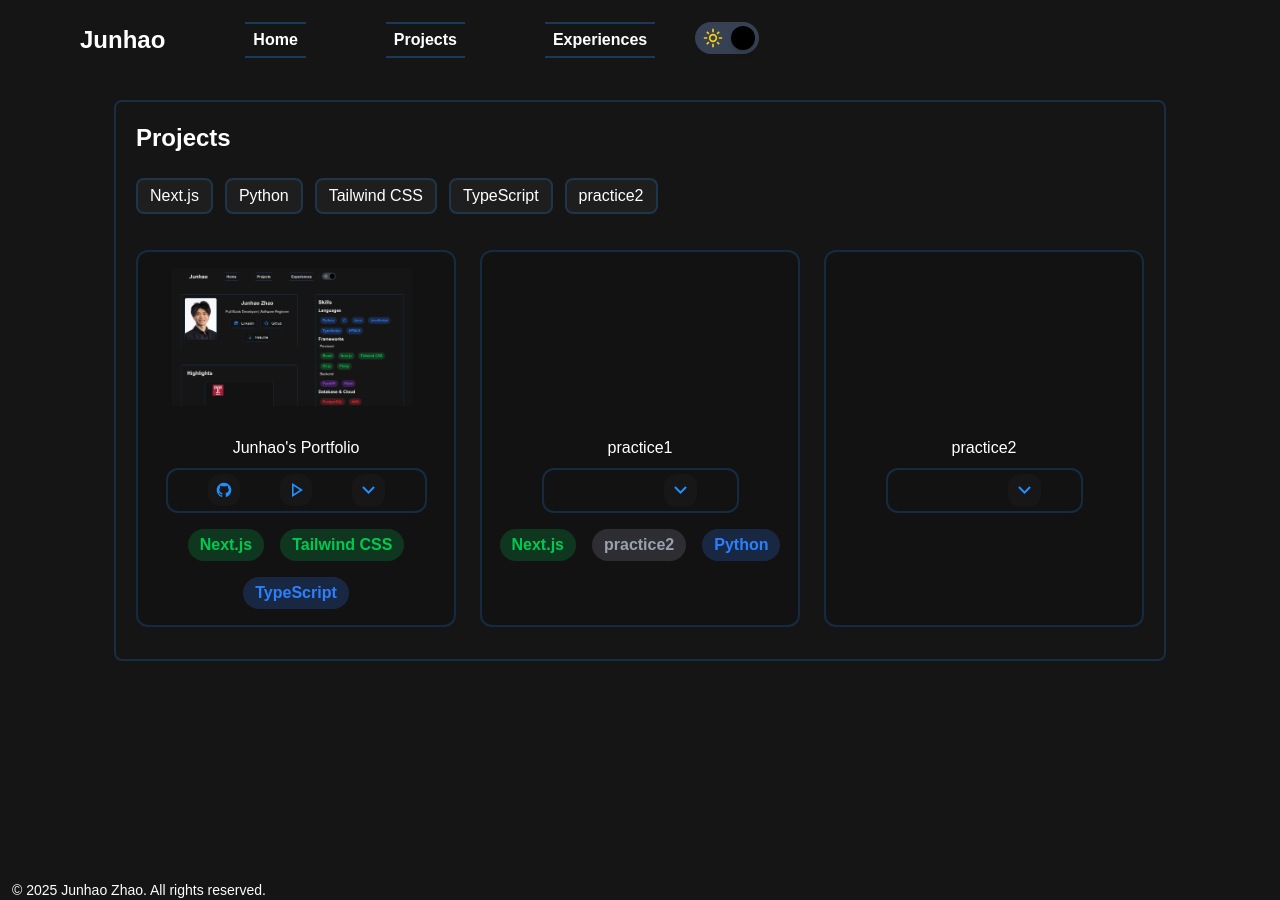
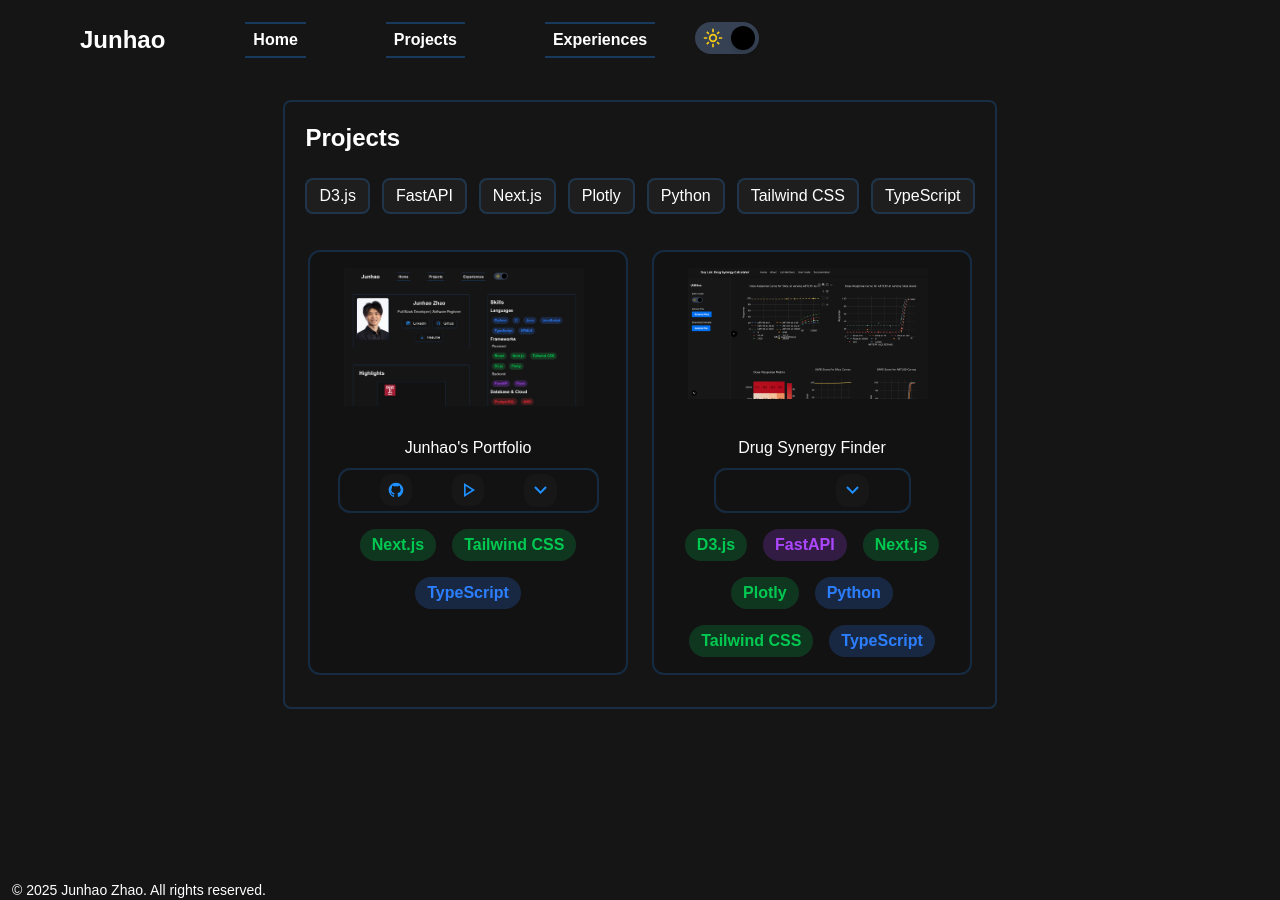
Before and after one commit to jzhao234/JunhaoZhao_Portfolio, a Next.js app: page /projects in a window 1280 px wide. Built offline with nearby package versions, Linux system fonts and the light colour scheme.

Commit message:
added new project for projects section (drug synergy finder)

```diff
--- a/src/components/Project/ProjectCard.tsx
+++ b/src/components/Project/ProjectCard.tsx
@@ -15,20 +15,18 @@ export default function ProjectCard() {
       description2: "- Deployed project using vercel",
       description3: "- Learned to adapt application to different display sizes",
       skills: ["Next.js", "TypeScript", "Tailwind CSS"],
-      sections: ["Frontend", "Language", "Tailwind CSS"],
       githubLink: "https://github.com/jzhao234/JunhaoZhao_Portfolio",
       demoLink: "https://junhao-zhao-portfolio.vercel.app",
     },
     {
-      id: "practice1",
-      name: "practice1",
-      skills: ["Next.js", "Python", "practice2"],
-      sections: ["Frontend", "Language", "Frontend"]
+      id: "DrugSynergyy",
+      image: (<Image src = "/projects/Drug_Synergy_Finder.png" alt = "Drug Synergy Finder Photo" width={300} height={100}/>),
+      name: "Drug Synergy Finder",
+      description1: "- Built a full-stack web application to calculate and visualize drug synergies for cancer treatment research",
+      description2: "- Used Next.js, TypeScript and Tailwind CSS to build the frontend and FastAPI and Python for the backend",
+      description4: "- Visualize results using Plotly and D3.js for researchers to quickly analyze results with a comprehensive SAPE score for a subjective overview",
+      skills: ["Next.js", "Python", "TypeScript", "Tailwind CSS", "Plotly", "D3.js", "FastAPI"],
     },
-    {
-      id: "practice2",
-      name: "practice2",
-    }
   ]
 
   const [selectedSkills, setSelectedSkills] = useState<string[]>([]);
```
Also changed, not shown: public/projects/Drug_Synergy_Finder.png (added).
